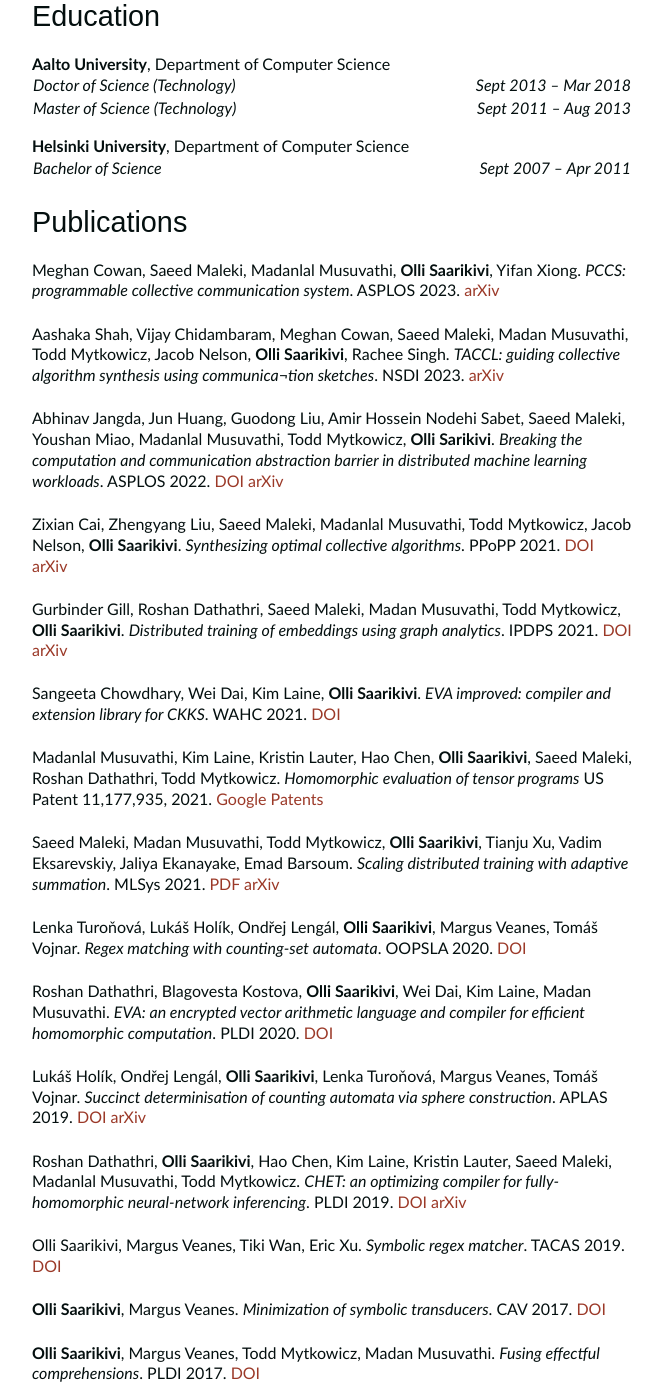
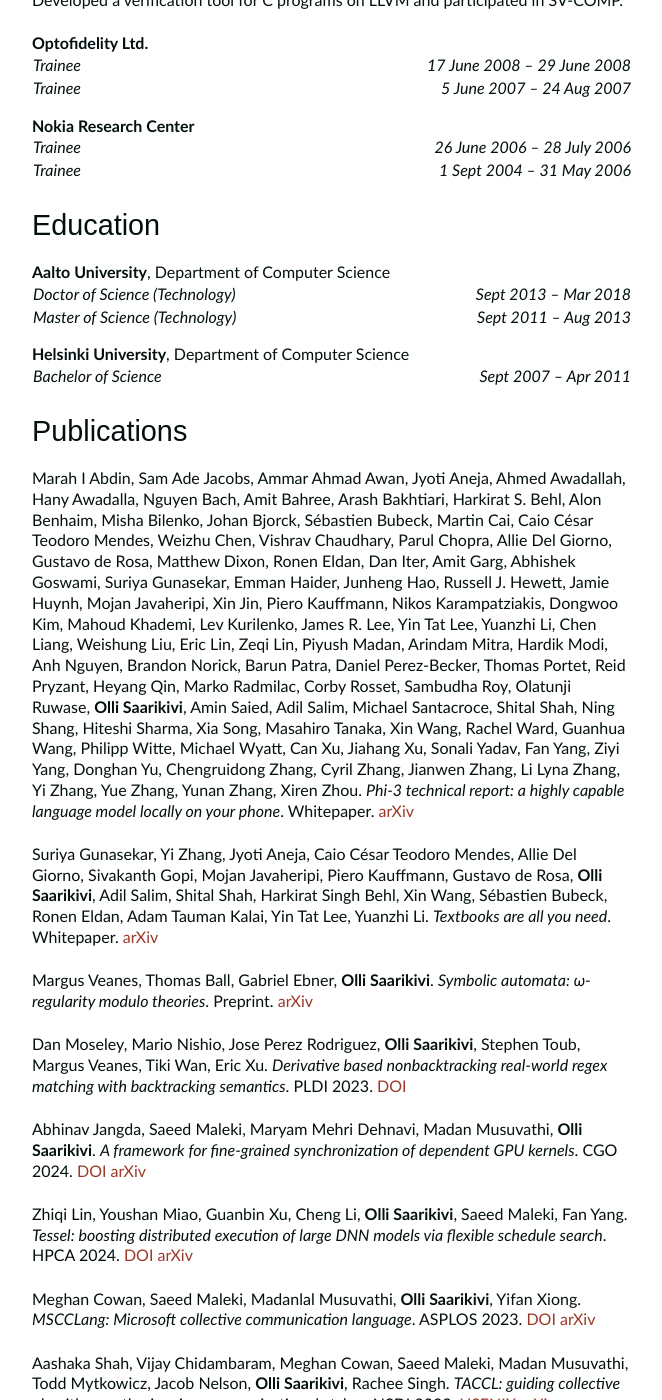
Before and after one commit to OlliSaarikivi/homepage, a Jekyll site: the page built from cv.md, in a window 1280 px wide and 1400 px high, scrolled down 1093 px. Shown: the whole window, without its empty margins (308-970 px from the left). Built offline with Jekyll 4.4.1, drawn with Linux system fonts in a browser that asks for light colours; some of the changed text lies outside the part shown.

Commit message:
Update cv.md

```diff
--- a/cv.md
+++ b/cv.md
@@ -7,16 +7,28 @@
 
 ## Experience
 
+**Microsoft AI**, Redmond, USA
+{: class="noskip"}
+
+|||
+|:--|--:|
+|*Member of Technical Staff*|*22 Jan 2024 - present*|
+{: class="nohead"}
+
+Pretraining team focusing on synthetic data.
+
 **Microsoft Research**, Redmond, USA
 {: class="noskip"}
 
 |||
 |:--|--:|
-|*Senior Researcher*|*18 Sept 2020 - present*|
+|*Senior Researcher*|*18 Sept 2020 - 21 Jan 2024*|
 |*Post Doctoral Researcher*|*2 Apr 2018 - 17 Sept 2020*|
 |*Research Intern*|*6 June 2016 - 9 Sept 2016*|
 |*Research Intern*|*2 Feb 2015 - 8 May 2015*|
 {: class="nohead"}
+
+Joined Sebastien Bubeck's Physics of AGI team mid 2023 to build the Phi small language models. *I worked on synthetic generations and LLM based data filtering, ran ablations, helped organize early coding capabilities efforts, added necessary features to our PyTorch inference stack and worked to ensure our evaluations were uncontaminated.*
 
 Built MSCCL, a programmable communication library for GPUs, which delivered *significant speedups for both internal and a key partner's machine learning workloads*. I wrote compilers, lead the language design and built algorithm syntheses.
 
@@ -81,14 +93,48 @@
 
 ## Publications
 
+Marah I Abdin, Sam Ade Jacobs, Ammar Ahmad Awan, Jyoti Aneja, Ahmed Awadallah, Hany Awadalla, Nguyen Bach, Amit Bahree, Arash Bakhtiari, Harkirat S. Behl, Alon Benhaim, Misha Bilenko, Johan Bjorck, Sébastien Bubeck, Martin Cai, Caio César Teodoro Mendes, Weizhu Chen, Vishrav Chaudhary, Parul Chopra, Allie Del Giorno, Gustavo de Rosa, Matthew Dixon, Ronen Eldan, Dan Iter, Amit Garg, Abhishek Goswami, Suriya Gunasekar, Emman Haider, Junheng Hao, Russell J. Hewett, Jamie Huynh, Mojan Javaheripi, Xin Jin, Piero Kauffmann, Nikos Karampatziakis, Dongwoo Kim, Mahoud Khademi, Lev Kurilenko, James R. Lee, Yin Tat Lee, Yuanzhi Li, Chen Liang, Weishung Liu, Eric Lin, Zeqi Lin, Piyush Madan, Arindam Mitra, Hardik Modi, Anh Nguyen, Brandon Norick, Barun Patra, Daniel Perez-Becker, Thomas Portet, Reid Pryzant, Heyang Qin, Marko Radmilac, Corby Rosset, Sambudha Roy, Olatunji Ruwase, **Olli Saarikivi**, Amin Saied, Adil Salim, Michael Santacroce, Shital Shah, Ning Shang, Hiteshi Sharma, Xia Song, Masahiro Tanaka, Xin Wang, Rachel Ward, Guanhua Wang, Philipp Witte, Michael Wyatt, Can Xu, Jiahang Xu, Sonali Yadav, Fan Yang, Ziyi Yang, Donghan Yu, Chengruidong Zhang, Cyril Zhang, Jianwen Zhang, Li Lyna Zhang, Yi Zhang, Yue Zhang, Yunan Zhang, Xiren Zhou.
+*Phi-3 technical report: a highly capable language model locally on your phone*.
+Whitepaper.
+[arXiv](https://arxiv.org/abs/2404.14219)
+
+Suriya Gunasekar, Yi Zhang, Jyoti Aneja, Caio César Teodoro Mendes, Allie Del Giorno, Sivakanth Gopi, Mojan Javaheripi, Piero Kauffmann, Gustavo de Rosa, **Olli Saarikivi**, Adil Salim, Shital Shah, Harkirat Singh Behl, Xin Wang, Sébastien Bubeck, Ronen Eldan, Adam Tauman Kalai, Yin Tat Lee, Yuanzhi Li.
+*Textbooks are all you need*.
+Whitepaper.
+[arXiv](https://arxiv.org/abs/2306.11644)
+
+Margus Veanes, Thomas Ball, Gabriel Ebner, **Olli Saarikivi**.
+*Symbolic automata: ω-regularity modulo theories*.
+Preprint.
+[arXiv](https://arxiv.org/abs/2310.02393)
+
+Dan Moseley, Mario Nishio, Jose Perez Rodriguez, **Olli Saarikivi**, Stephen Toub, Margus Veanes, Tiki Wan, Eric Xu.
+*Derivative based nonbacktracking real-world regex matching with backtracking semantics*.
+PLDI 2023.
+[DOI](https://doi.org/10.1145/3591262)
+
+Abhinav Jangda, Saeed Maleki, Maryam Mehri Dehnavi, Madan Musuvathi, **Olli Saarikivi**.
+*A framework for fine-grained synchronization of dependent GPU kernels*.
+CGO 2024.
+[DOI](https://doi.org/10.1109/CGO57630.2024.10444873)
+[arXiv](https://arxiv.org/abs/2305.13450)
+
+Zhiqi Lin, Youshan Miao, Guanbin Xu, Cheng Li, **Olli Saarikivi**, Saeed Maleki, Fan Yang.
+*Tessel: boosting distributed execution of large DNN models via flexible schedule search*.
+HPCA 2024.
+[DOI](https://doi.org/10.1109/HPCA57654.2024.00067)
+[arXiv](https://arxiv.org/abs/2311.15269)
+
 Meghan Cowan, Saeed Maleki, Madanlal Musuvathi, **Olli Saarikivi**, Yifan Xiong.
-*PCCS: programmable collective communication system*.
+*MSCCLang: Microsoft collective communication language*.
 ASPLOS 2023.
-[arXiv](https://arxiv.org/abs/2201.11840.pdf)
+[DOI](https://doi.org/10.1145/3575693.3575724)
+[arXiv](https://arxiv.org/abs/2201.11840)
 
 Aashaka Shah, Vijay Chidambaram, Meghan Cowan, Saeed Maleki, Madan Musuvathi, Todd Mytkowicz, Jacob Nelson, **Olli Saarikivi**, Rachee Singh.
-*TACCL: guiding collective algorithm synthesis using communica¬tion sketches*.
+*TACCL: guiding collective algorithm synthesis using communication sketches*.
 NSDI 2023.
+[USENIX](https://www.usenix.org/conference/nsdi23/presentation/shah)
 [arXiv](https://arxiv.org/abs/2111.04867)
 
 Abhinav Jangda, Jun Huang, Guodong Liu, Amir Hossein Nodehi Sabet, Saeed Maleki, Youshan Miao, Madanlal Musuvathi, Todd Mytkowicz, **Olli Sarikivi**.
```
